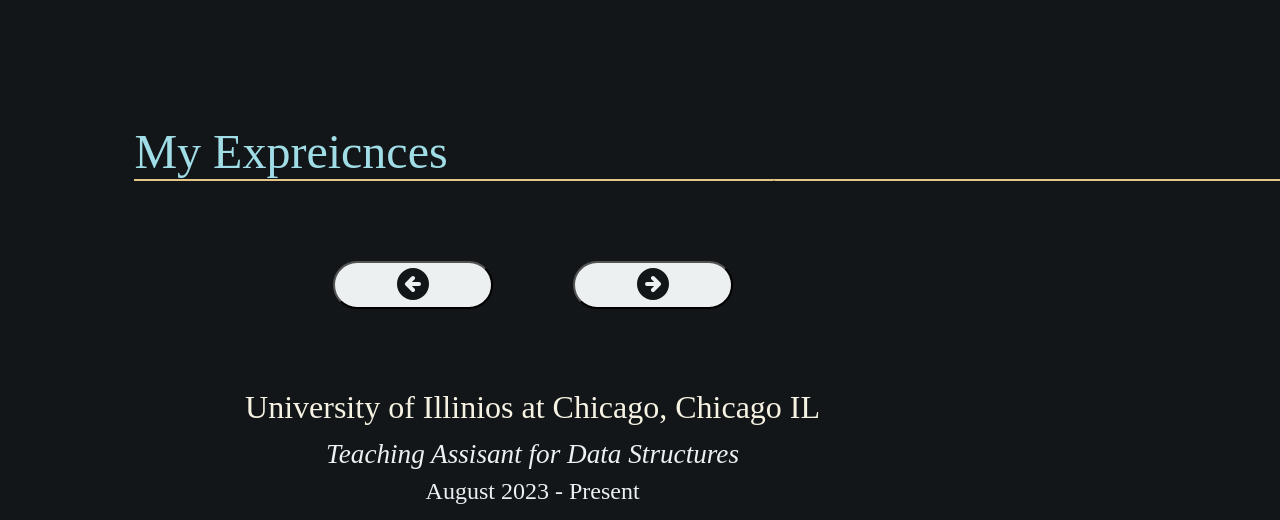
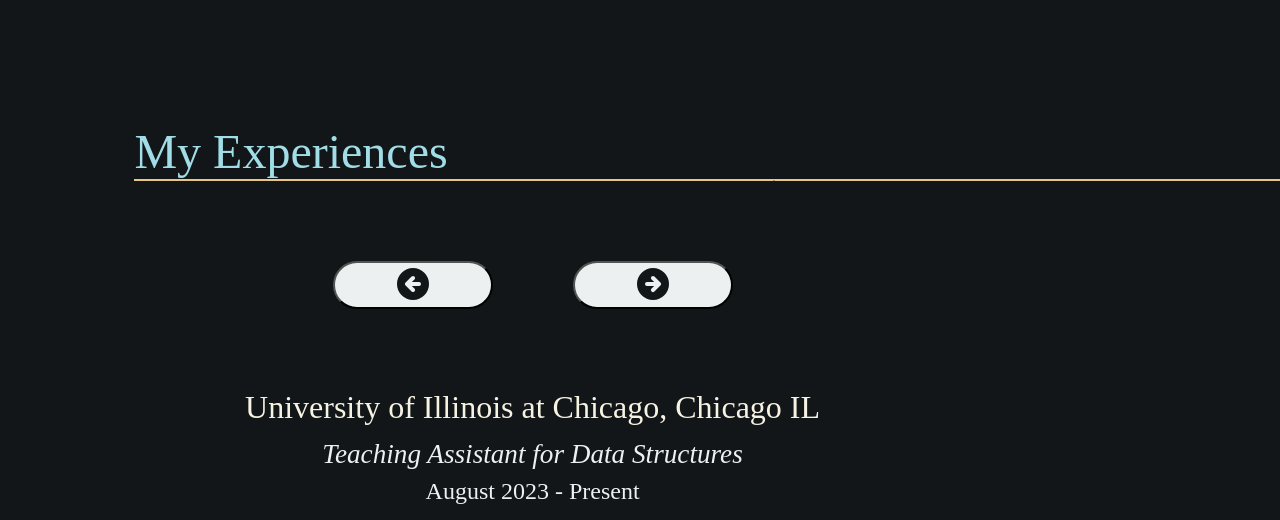
Before and after one commit to alisaeed10/Portfolio-website-with-react, a React (Vite) app: page / in a window 1280 px wide. Shown: the part 1760-2280 px from the top of the page. Built offline with nearby package versions, Linux system fonts and the light colour scheme.

Commit message:
Update Exp.tsx

```diff
--- a/src/Exp.tsx/Exp.tsx
+++ b/src/Exp.tsx/Exp.tsx
@@ -23,8 +23,8 @@
     }
     const theExpreinces = [
         [
-        "University of Illinios at Chicago, Chicago IL",
-        "Teaching Assisant for Data Structures",
+        "University of Illinois at Chicago, Chicago IL",
+        "Teaching Assistant for Data Structures",
         "August 2023 - Present",
         ["●  Held weekly office hours and taught concepts such as stacks, queues, and hash tables", "●  Conducted and contributed to the grading of multiple projects and technical Interview exams", "● Taught students debugging techniques to pinpoint exact technical coding problems, led to a decrease in time assisting a student and an increase in the number of students assisted per hour", "● Led multiple labs in reviewing and engaging students in discussion with the material learned that week"]
 
@@ -34,13 +34,13 @@
             "Cashier",
             "Sep 2018 - July 2021",
             ["● Provided exceptional customer service by addressing inquiries and resolving complaints",
-            "● Demonstrated knowledge of procedures and policies, effectively answered customers' questions and concerns","●  Ensured shelves were stocked with merc handise and marked prices on items","● Efficiently managed company bills using various payment methods including cash, vouchers, and checks"]
+            "● Demonstrated knowledge of procedures and policies, effectively answered customers' questions and concerns","●  Ensured shelves were stocked with merchandise and marked prices on items","● Efficiently managed company bills using various payment methods including cash, vouchers, and checks"]
         ]
 
     ]
     return (
         <div id='Experiences' className="Exp">
-            <p className="Exp-title">My Expreicnces</p>
+            <p className="Exp-title">My Experiences</p>
             <FontAwesomeIcon icon={faWindowMinimize} className='line' />
             <div className='positioning'>
             <div className='next-slide-nav'>
```
